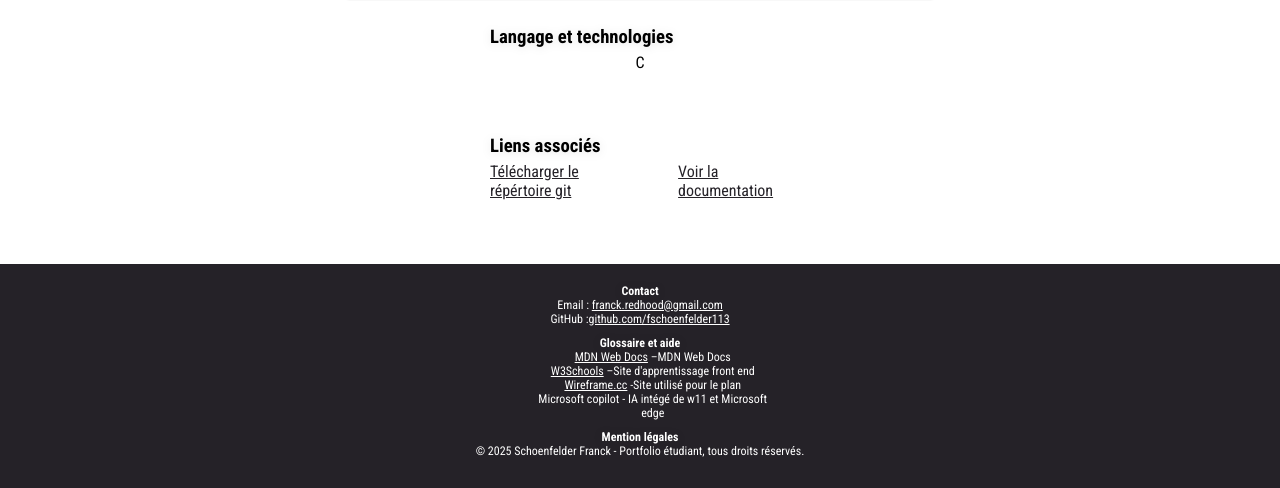
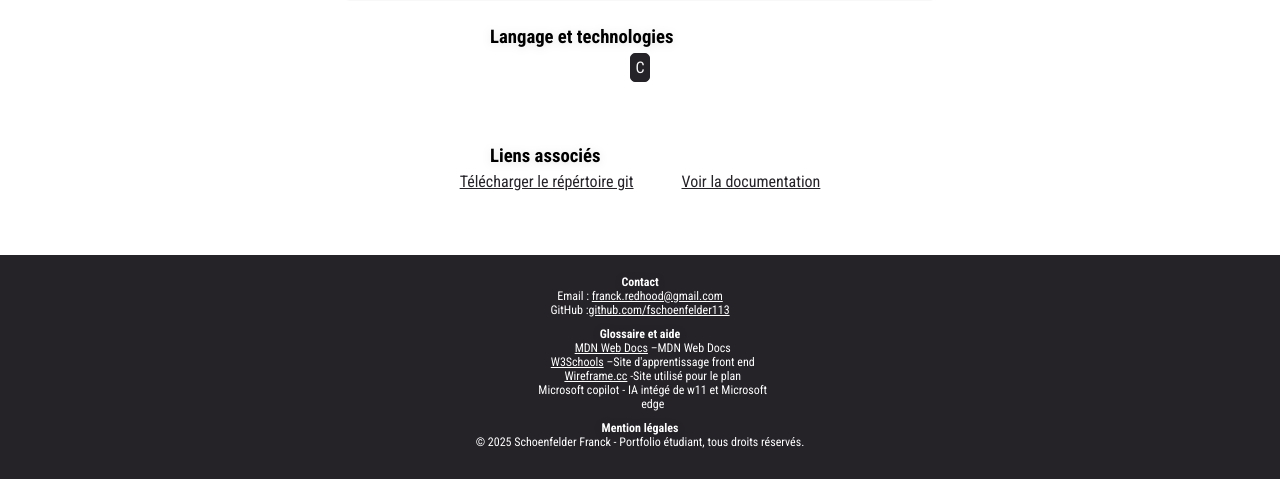
Before and after one commit to AilurusF13/portefolio, a PHP site: page /projectPage.php?id=2 in a window 1280 px wide. Shown: the part 1387-1875 px from the top of the page. Run offline with PHP 8.4, Linux system fonts and the light colour scheme; data comes from the database, SQL or seed files in the repository.

Commit message:
techno color 	modified:   assets/css/desktop.css

```diff
--- a/assets/css/desktop.css
+++ b/assets/css/desktop.css
@@ -114,6 +114,18 @@
             text-align: center;
             filter: drop-shadow(0px 1px 4px rgba(0, 0, 0, 0.1));
         }
+
+        .tech-sec{
+            ul{
+                li{
+                    background-color: var(--primary);
+                    padding: 0.25rem ;
+                    border: 1px solid var(--primary);
+                    color: var(--tertiary);
+                    border-radius: 5px;
+                }
+            }
+        }
         .link-sec{
             ul{
                 padding: 0;
@@ -122,6 +134,10 @@
                 justify-content: center;
                 align-items: center;
                 gap: 3rem;
+
+                li{
+                    white-space: nowrap;
+                }
             }
         }
 
```
